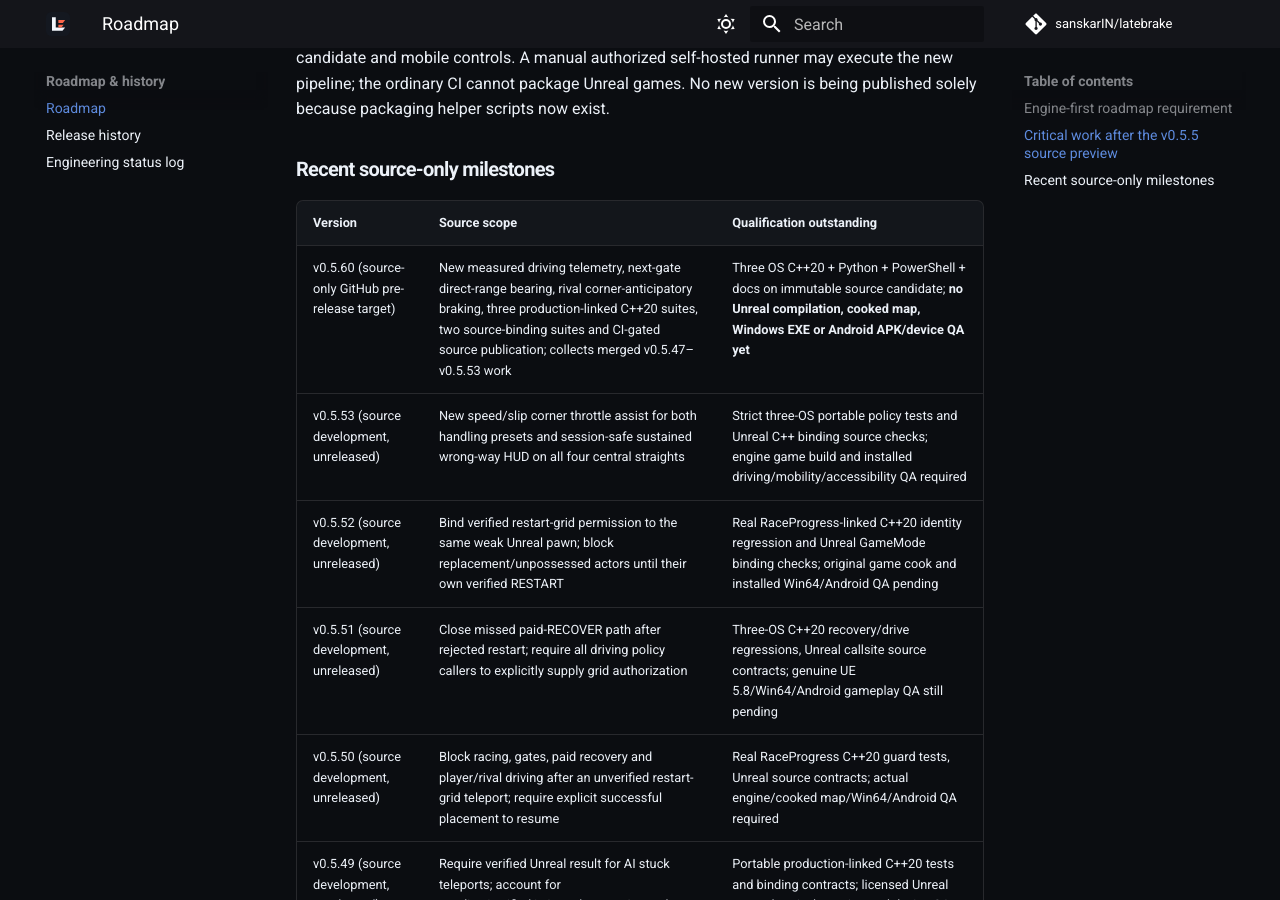
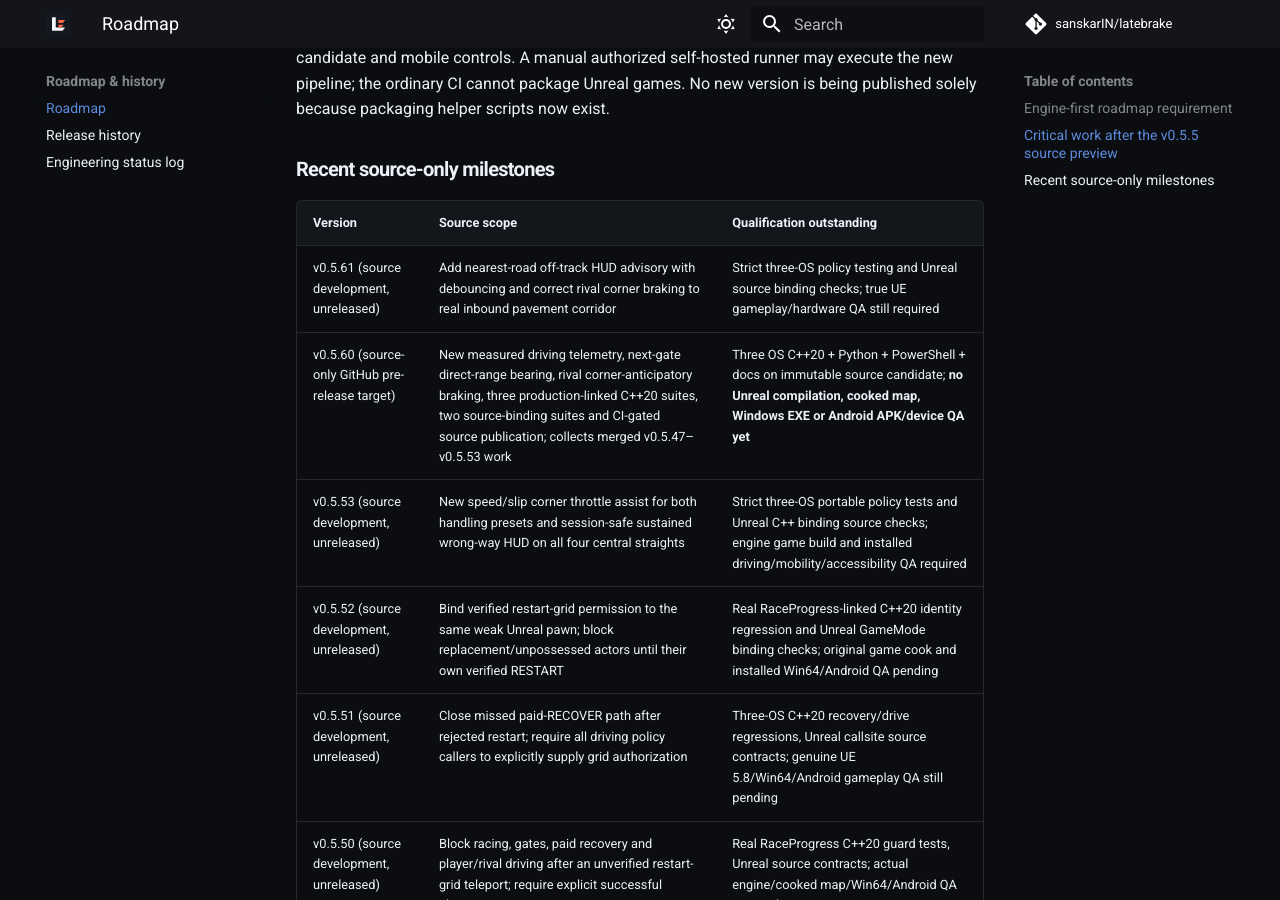
Before and after one commit to sanskarIN/latebrake, an MkDocs documentation site: the page built from docs/ROADMAP.md, in a window 1280 px wide and 900 px high, scrolled down 5350 px. Built offline with MkDocs 1.6.1 and Material for MkDocs 9.7.7, drawn with Linux system fonts in a browser that asks for light colours; comment, search, counter and statistics services are not loaded.

Commit message:
docs(roadmap): identify new off-track advisory and AI inbound corridor task

```diff
--- a/docs/ROADMAP.md
+++ b/docs/ROADMAP.md
@@ -81,6 +81,7 @@
 
 | Version | Source scope | Qualification outstanding |
 | --- | --- | --- |
+| v0.5.61 (source development, unreleased) | Add nearest-road off-track HUD advisory with debouncing and correct rival corner braking to real inbound pavement corridor | Strict three-OS policy testing and Unreal source binding checks; true UE gameplay/hardware QA still required |
 | v0.5.60 (source-only GitHub pre-release target) | New measured driving telemetry, next-gate direct-range bearing, rival corner-anticipatory braking, three production-linked C++20 suites, two source-binding suites and CI-gated source publication; collects merged v0.5.47–v0.5.53 work | Three OS C++20 + Python + PowerShell + docs on immutable source candidate; **no Unreal compilation, cooked map, Windows EXE or Android APK/device QA yet** |
 | v0.5.53 (source development, unreleased) | New speed/slip corner throttle assist for both handling presets and session-safe sustained wrong-way HUD on all four central straights | Strict three-OS portable policy tests and Unreal C++ binding source checks; engine game build and installed driving/mobility/accessibility QA required |
 | v0.5.52 (source development, unreleased) | Bind verified restart-grid permission to the same weak Unreal pawn; block replacement/unpossessed actors until their own verified RESTART | Real RaceProgress-linked C++20 identity regression and Unreal GameMode binding checks; original game cook and installed Win64/Android QA pending |
```
